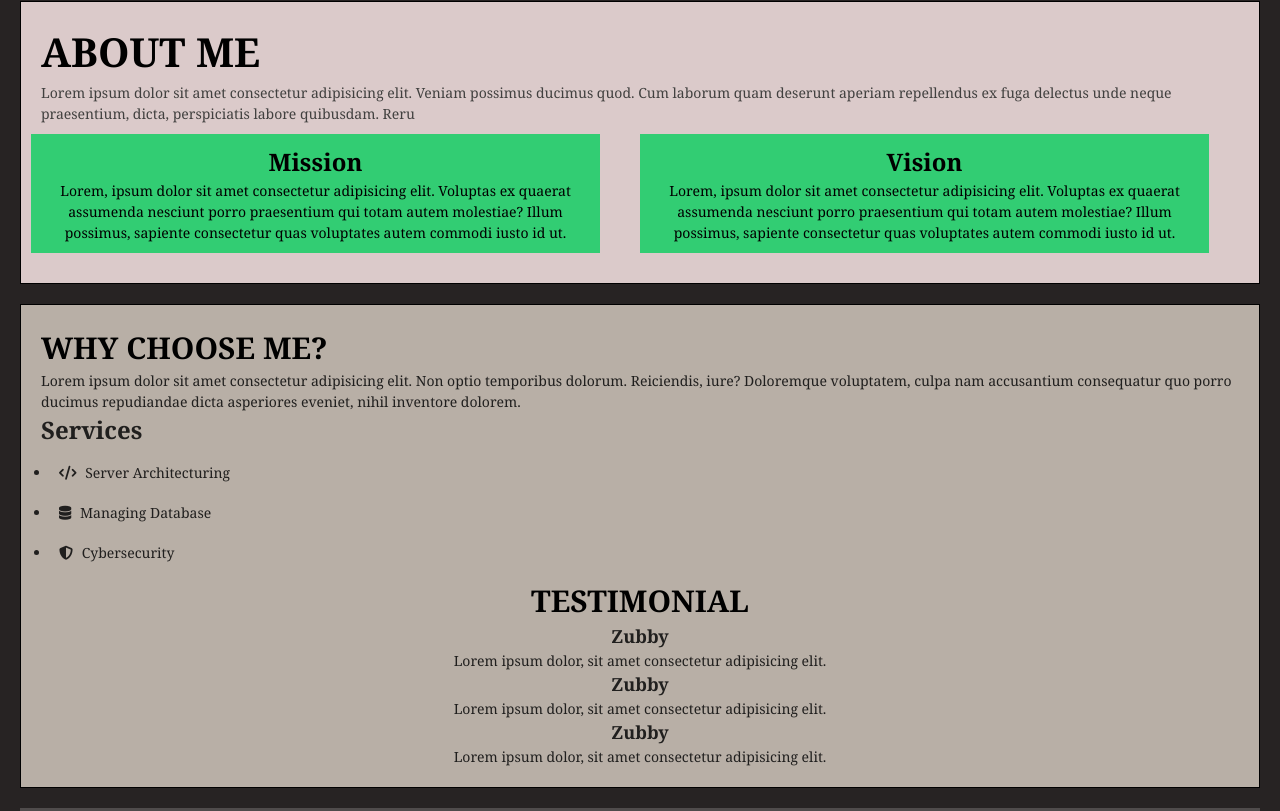
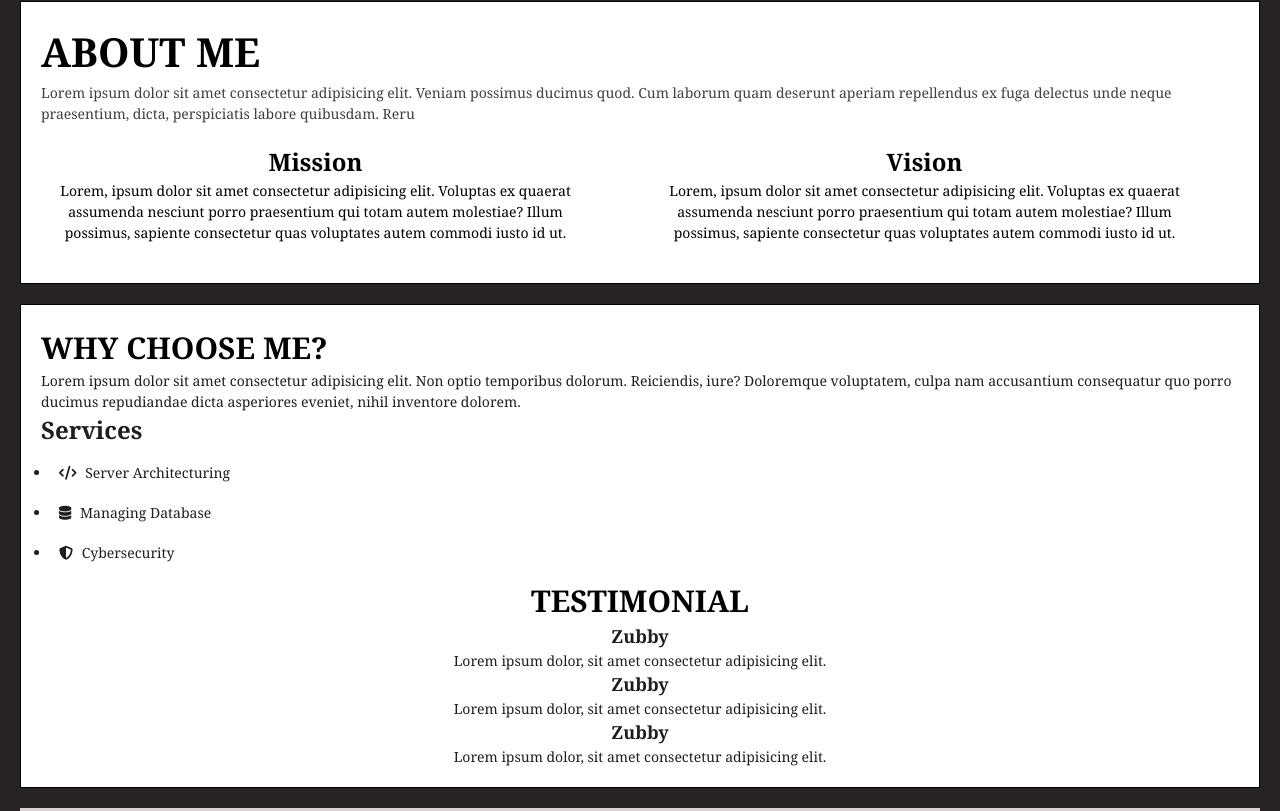
Before and after one commit to Shukazuby/Zubaidat-Shuka-portfolio, a plain HTML site: page index.html in a window 1280 px wide. Shown: the part 1529-2340 px from the top of the page. Drawn offline with Linux system fonts and the light colour scheme.

Commit message:
i changed my about, portfolio, mission, vision, service sections background color to white

```diff
--- a/style.css
+++ b/style.css
@@ -51,7 +51,7 @@ body {
     text-align: left;
     background-size:cover;
     background-position: center;
-    opacity: 0.7;
+    opacity: 0.4;
 }
 .header-image {
     text-align: left ;
@@ -99,7 +99,7 @@ body {
 .about-container{
     padding: 10px;
     margin: 20px;
-    background-color: rgb(219, 202, 202);
+    background-color: white;
     color: black;
     border: 1px solid black;
 }
@@ -123,7 +123,7 @@ body {
     padding: 10px;
     vertical-align: middle;
     margin-right: 20px;
-    background-color: rgb(50, 205, 115);
+    background-color: white;
 }
 .mission h3 {
  color: black;
@@ -156,7 +156,7 @@ body {
    .why-us {
     padding: 20px;
     margin: 20px;
-    background-color: rgb(184, 175, 166);
+    background-color: white;
     color: black;
     border: 1px solid black;
    }
@@ -189,7 +189,6 @@ body {
        font-size: 30px;
        text-align: center;
        text-transform: uppercase;
-
    }
    .testimonial p {
     color: #201f1e;
@@ -202,7 +201,7 @@ body {
        text-align: center;
    }
    #portfolio{
-    background-color: rgb(79, 75, 75);
+    background-color: rgb(218, 210, 210);
     padding: 20px;
     margin: 20px;
    }
```
